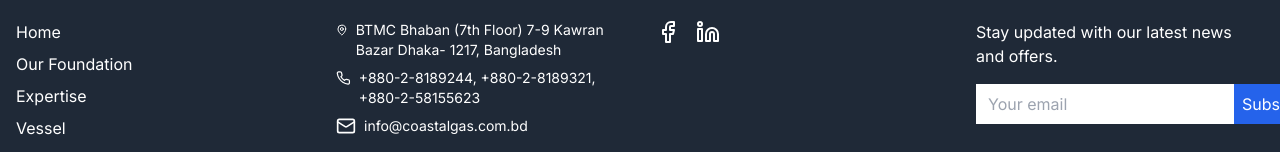
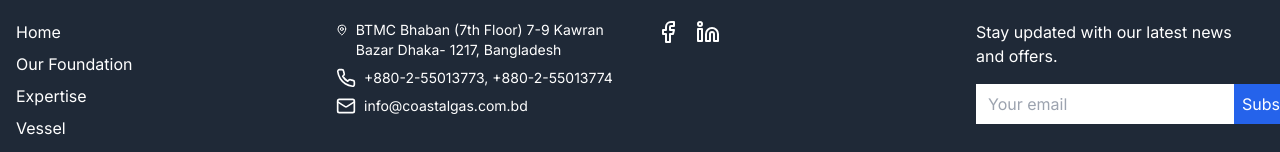
Before and after one commit to Ashik-Ahmed/coastal_gas_website, a Next.js app: page /contact in a window 1280 px wide. Shown: the part 1503-1655 px from the top of the page. Built offline with nearby package versions, Linux system fonts and the light colour scheme.

Commit message:
contact number updated ini footer and contact page

```diff
--- a/src/app/components/Footer.jsx
+++ b/src/app/components/Footer.jsx
@@ -27,7 +27,7 @@ export default function Footer() {
                             </li>
                             <li className="flex items-start">
                                 <Phone size={20} className="mr-2" />
-                                <span className='text-sm'> +880-2-8189244, +880-2-8189321, +880-2-58155623</span>
+                                <span className='text-sm'> +880-2-55013773, +880-2-55013774</span>
                             </li>
                             <li className="flex items-start">
                                 <Mail size={20} className="mr-2" />
--- a/src/app/contact/page.jsx
+++ b/src/app/contact/page.jsx
@@ -22,7 +22,7 @@ const contactInfo = [
     {
         icon: Phone,
         title: "Call Us",
-        details: "+880-2-8189244, +880-2-8189321, +880-2-58155623"
+        details: "+880-2-55013773, +880-2-55013774"
     },
     {
         icon: Mail,
```
